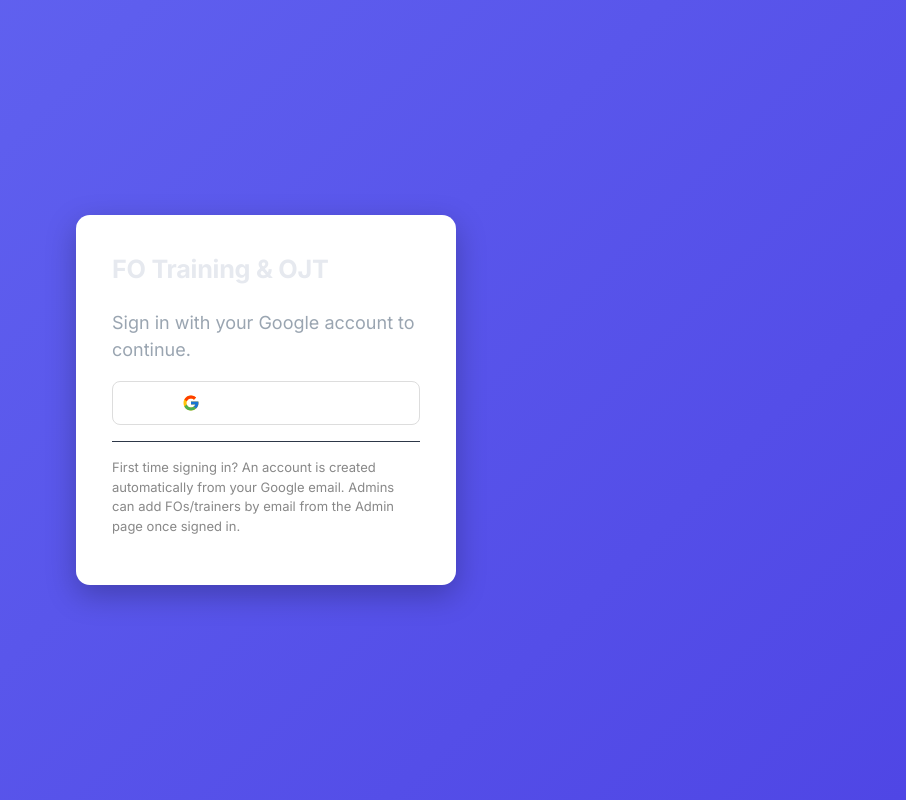
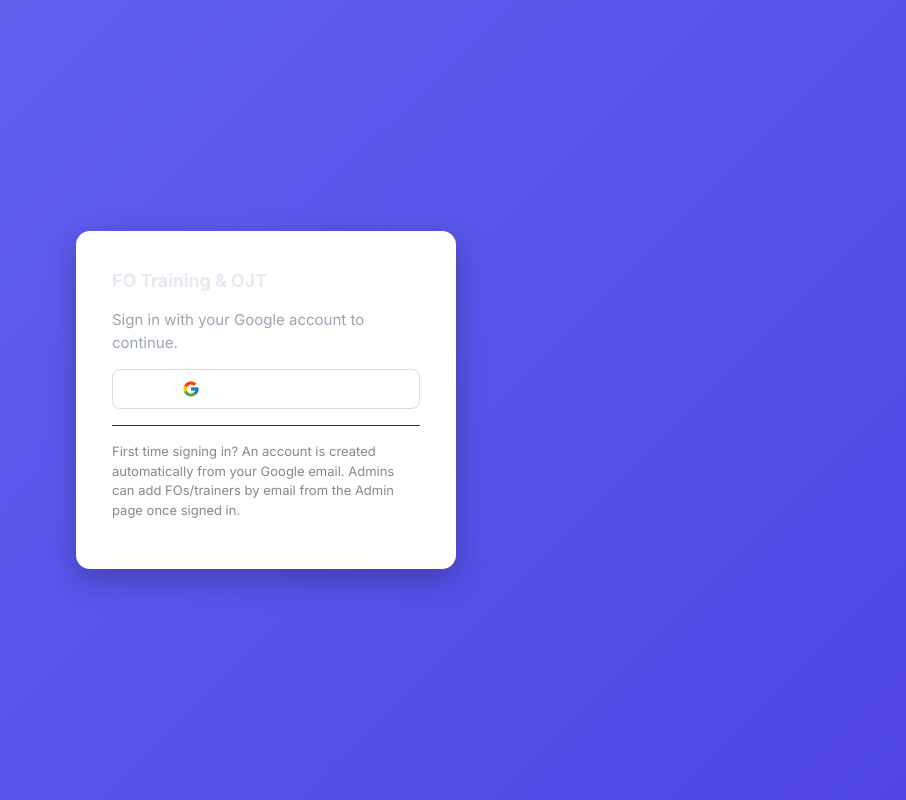
Before and after one commit to mjoshi-byte/Field-operation-, a React (Vite) app in the folder frontend/: page / in a window 1280 px wide. Shown: the whole page, without its empty margins (374-1280 px from the left). Built offline with nearby package versions, Linux system fonts and the light colour scheme; no server answers.

Commit message:
normal font sizes

```diff
--- a/frontend/src/styles.css
+++ b/frontend/src/styles.css
@@ -16,7 +16,7 @@
   --color-danger: #f87171;
   --color-success: #34d399;
   --color-warning: #fbbf24;
-  font-size: 18px;
+  font-size: 15px;
 }
 
 * {
@@ -39,9 +39,9 @@ h3 {
   letter-spacing: -0.01em;
   color: var(--color-text);
 }
-h1 { font-size: 1.75rem; }
-h2 { font-size: 1.4rem; margin-top: 0; }
-h3 { font-size: 1.15rem; }
+h1 { font-size: 1.5rem; }
+h2 { font-size: 1.2rem; margin-top: 0; }
+h3 { font-size: 1.05rem; }
 
 p { color: var(--color-text); }
 
@@ -53,8 +53,8 @@ a {
 a:hover { text-decoration: underline; }
 
 button {
-  font-size: 1rem;
-  min-height: 44px;
+  font-size: 0.9rem;
+  min-height: 38px;
   padding: 0 18px;
   border-radius: 8px;
   border: none;
@@ -71,8 +71,8 @@ button:disabled { opacity: 0.6; cursor: default; }
 input,
 select,
 textarea {
-  font-size: 1rem;
-  min-height: 40px;
+  font-size: 0.9rem;
+  min-height: 36px;
   padding: 0 12px;
   border-radius: 8px;
   border: 1px solid var(--color-border);
```
